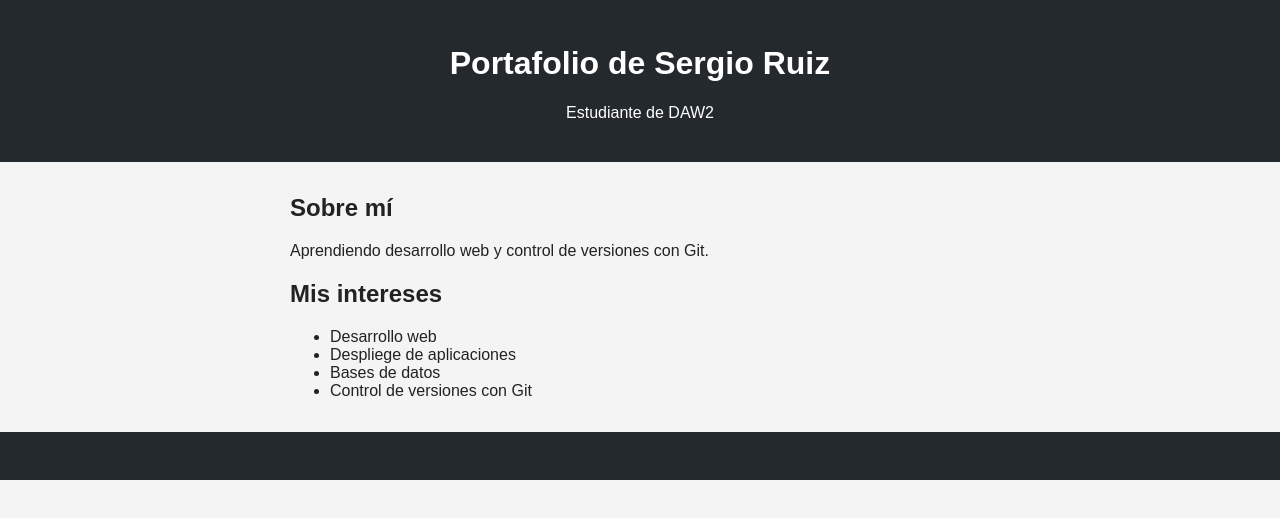
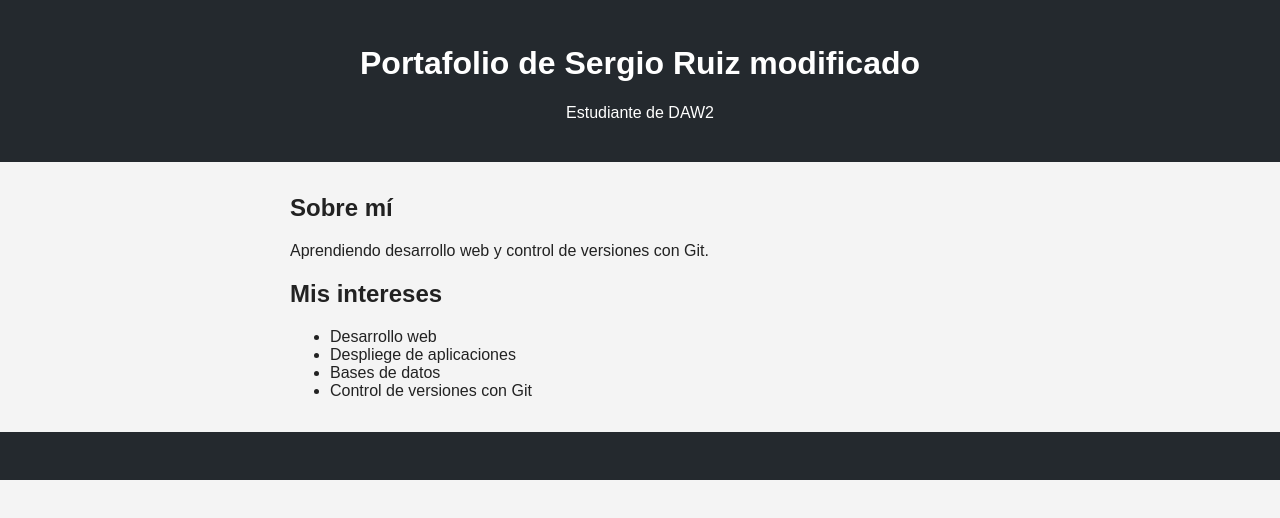
Before and after one commit to SergioRuiz07/daw2-git-portfolio, a plain HTML site: page index.html in a window 1280 px wide. Drawn offline with Linux system fonts and the light colour scheme.

Commit message:
feat:actualización del título del index.html

```diff
--- a/index.html
+++ b/index.html
@@ -10,7 +10,7 @@
 
 <body>
     <header>
-        <h1>Portafolio de Sergio Ruiz</h1>
+        <h1>Portafolio de Sergio Ruiz modificado</h1>
         <p>Estudiante de DAW2</p>
     </header>
     <main>
```
